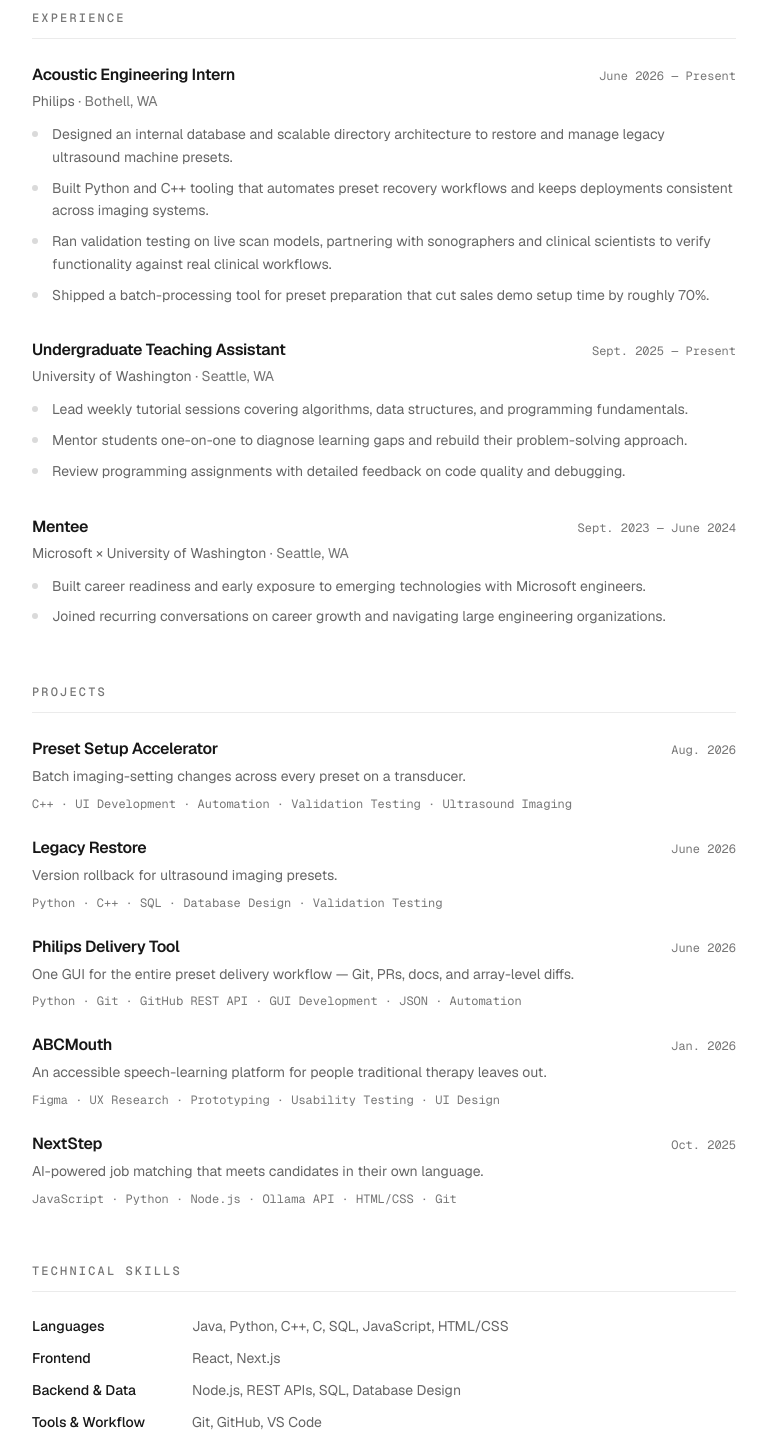
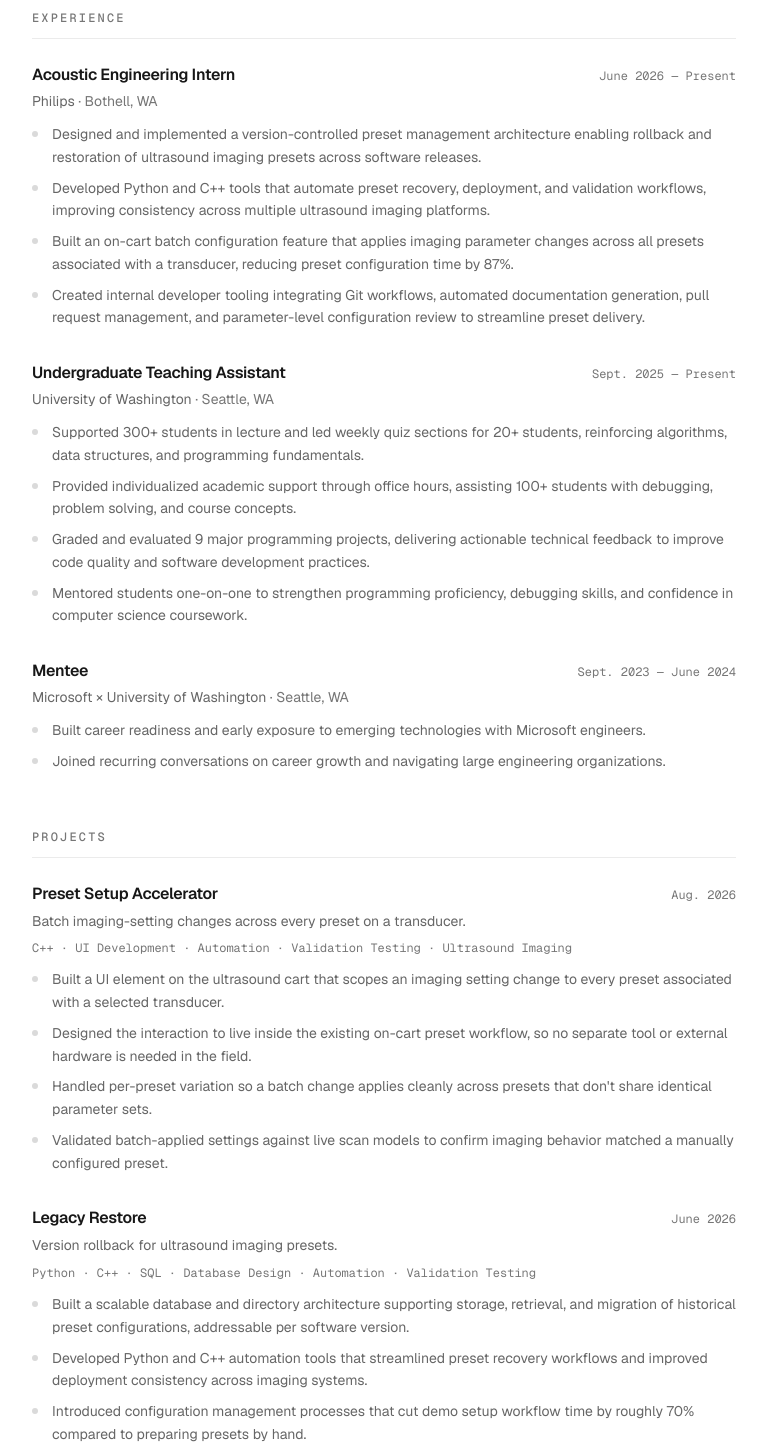
Before and after one commit to ujenniee/jennieung.github.io, a Next.js app: page /resume in a window 1280 px wide. Shown: the part 640-2086 px from the top of the page, without its empty margins (256-1023 px from the left). Built offline with nearby package versions, Linux system fonts and the light colour scheme.

Commit message:
Sync portfolio content with updated resume; add project bullets to resume page

```diff
--- a/app/resume/page.tsx
+++ b/app/resume/page.tsx
@@ -120,7 +120,7 @@ export default function ResumePage() {
           </ResumeSection>
 
           <ResumeSection title="Projects">
-            <div className="flex flex-col gap-6">
+            <div className="flex flex-col gap-8">
               {projects.map((project) => (
                 <div key={project.slug}>
                   <div className="flex flex-wrap items-baseline justify-between gap-x-4">
@@ -135,6 +135,22 @@ export default function ResumePage() {
                   <p className="mt-2 font-mono text-xs text-subtle-foreground">
                     {project.stack.join(" · ")}
                   </p>
+                  {project.caseStudy ? (
+                    <ul className="mt-3 flex flex-col gap-2">
+                      {project.caseStudy.approach.map((step) => (
+                        <li
+                          key={step.slice(0, 32)}
+                          className="relative pl-5 text-sm leading-relaxed text-muted-foreground"
+                        >
+                          <span
+                            aria-hidden
+                            className="absolute top-2 left-0 size-1.5 rounded-full bg-border-strong"
+                          />
+                          {step}
+                        </li>
+                      ))}
+                    </ul>
+                  ) : null}
                 </div>
               ))}
             </div>
--- a/data/experience.ts
+++ b/data/experience.ts
@@ -9,14 +9,14 @@ export const experience: ExperienceItem[] = [
     startDate: "June 2026",
     endDate: "Present",
     summary:
-      "Building internal tooling that restores and manages presets for ultrasound imaging systems.",
+      "Building internal tooling that restores, configures, and delivers presets for ultrasound imaging systems.",
     highlights: [
-      "Designed an internal database and scalable directory architecture to restore and manage legacy ultrasound machine presets.",
-      "Built Python and C++ tooling that automates preset recovery workflows and keeps deployments consistent across imaging systems.",
-      "Ran validation testing on live scan models, partnering with sonographers and clinical scientists to verify functionality against real clinical workflows.",
-      "Shipped a batch-processing tool for preset preparation that cut sales demo setup time by roughly 70%.",
+      "Designed and implemented a version-controlled preset management architecture enabling rollback and restoration of ultrasound imaging presets across software releases.",
+      "Developed Python and C++ tools that automate preset recovery, deployment, and validation workflows, improving consistency across multiple ultrasound imaging platforms.",
+      "Built an on-cart batch configuration feature that applies imaging parameter changes across all presets associated with a transducer, reducing preset configuration time by 87%.",
+      "Created internal developer tooling integrating Git workflows, automated documentation generation, pull request management, and parameter-level configuration review to streamline preset delivery.",
     ],
-    skills: ["Python", "C++", "Database Design", "Validation Testing", "Automation"],
+    skills: ["Python", "C++", "Git", "GitHub REST API", "Database Design", "Validation Testing", "Automation"],
   },
   {
     id: "uw-ta",
@@ -27,9 +27,10 @@ export const experience: ExperienceItem[] = [
     endDate: "Present",
     summary: "Teaching core computer science to undergraduates.",
     highlights: [
-      "Lead weekly tutorial sessions covering algorithms, data structures, and programming fundamentals.",
-      "Mentor students one-on-one to diagnose learning gaps and rebuild their problem-solving approach.",
-      "Review programming assignments with detailed feedback on code quality and debugging.",
+      "Supported 300+ students in lecture and led weekly quiz sections for 20+ students, reinforcing algorithms, data structures, and programming fundamentals.",
+      "Provided individualized academic support through office hours, assisting 100+ students with debugging, problem solving, and course concepts.",
+      "Graded and evaluated 9 major programming projects, delivering actionable technical feedback to improve code quality and software development practices.",
+      "Mentored students one-on-one to strengthen programming proficiency, debugging skills, and confidence in computer science coursework.",
     ],
     skills: ["Algorithms", "Data Structures", "Mentorship", "Code Review", "Technical Communication"],
   },
--- a/data/projects.ts
+++ b/data/projects.ts
@@ -6,12 +6,12 @@ export const projects: Project[] = [
     title: "Preset Setup Accelerator",
     tagline: "Batch imaging-setting changes across every preset on a transducer.",
     description:
-      "A control on the ultrasound cart that applies an imaging setting across all presets tied to a transducer in one pass, replacing preset-by-preset manual configuration and cutting sales team setup time by 87%.",
+      "A control on the ultrasound cart that applies an imaging setting across all presets tied to a transducer in one pass, replacing preset-by-preset manual configuration and cutting preset configuration time by 87%.",
     date: "Aug. 2026",
     featured: true,
     proprietary: true,
     outcomes: [
-      { metric: "87%", label: "Reduction in setup time" },
+      { metric: "87%", label: "Reduction in preset configuration time" },
       { metric: "One pass", label: "Instead of preset-by-preset edits" },
       { metric: "On-cart", label: "Built into the system UI" },
     ],
@@ -41,7 +41,7 @@ export const projects: Project[] = [
         },
       ],
       result:
-        "Setup time dropped by 87%. Applying a client-specific condition across a transducer's presets became a single operation instead of an afternoon of repetitive edits, letting the team spend setup time on clinical tasks rather than configuration.",
+        "Preset configuration time dropped by 87%. Applying a client-specific condition across a transducer's presets became a single operation instead of an afternoon of repetitive edits, letting the team spend setup time on clinical tasks rather than configuration.",
     },
   },
   {
@@ -54,19 +54,19 @@ export const projects: Project[] = [
     featured: true,
     proprietary: true,
     outcomes: [
-      { metric: "~70%", label: "Faster sales demo setup" },
+      { metric: "~70%", label: "Faster preset demo setup workflow" },
       { metric: "Side-by-side", label: "Preset comparison for demos" },
       { metric: "Reversible", label: "Upgrades across software versions" },
     ],
-    stack: ["Python", "C++", "SQL", "Database Design", "Validation Testing"],
+    stack: ["Python", "C++", "SQL", "Database Design", "Automation", "Validation Testing"],
     links: {},
     caseStudy: {
       problem:
         "Ultrasound presets are tied to the software version they shipped with, so once a system upgraded there was no supported path back. That made every upgrade a one-way decision: if a clinician preferred the previous preset, or a new one underperformed, the old configuration was effectively gone. A single failing preset could stop a line while a fix was developed.",
       approach: [
-        "Designed an internal database and directory architecture that keeps legacy presets addressable per software version.",
-        "Built Python and C++ tooling to automate preset recovery and keep deployments consistent across imaging systems.",
-        "Added batch processing so a full preset set could be prepared in one pass instead of configured by hand.",
+        "Built a scalable database and directory architecture supporting storage, retrieval, and migration of historical preset configurations, addressable per software version.",
+        "Developed Python and C++ automation tools that streamlined preset recovery workflows and improved deployment consistency across imaging systems.",
+        "Introduced configuration management processes that cut demo setup workflow time by roughly 70% compared to preparing presets by hand.",
         "Validated against live scan models with sonographers and clinical scientists before rollout.",
       ],
       decisions: [
@@ -79,8 +79,8 @@ export const projects: Project[] = [
           body: "Keeping presets addressable by software version means no upgrade destroys prior state. That property is also what makes side-by-side comparison possible — you can't demo old against new if the old one was overwritten.",
         },
         {
-          title: "Batch processing for demo preparation",
-          body: "Sales engineers were configuring demo systems by hand. Batching preset preparation cut setup time by roughly 70% and made side-by-side demos practical rather than a special request.",
+          title: "Configuration management instead of file-by-file setup",
+          body: "Preparing a demo system meant tracking down individual preset files and applying them one at a time. Driving setup through managed configuration cut demo setup workflow time by roughly 70% and made a prepared system reproducible rather than hand-assembled.",
         },
       ],
       result:
@@ -92,12 +92,12 @@ export const projects: Project[] = [
     title: "Philips Delivery Tool",
     tagline: "One GUI for the entire preset delivery workflow — Git, PRs, docs, and array-level diffs.",
     description:
-      "A Python GUI that wraps the Git CLI and GitHub REST API to collapse preset delivery — branch, commit, push, PR, reviewer assignment, Change Set Document, preflight — into a single reviewed workflow, with index-specific diffs for array-based JSON parameters.",
+      "A Python GUI that wraps the Git CLI and GitHub REST API to collapse preset delivery — branch, commit, push, PR, reviewer assignment, Change Set Document, preflight — into a single reviewed workflow with index-specific diffs for array-based JSON parameters, cutting delivery time from roughly 8 hours to 1.5.",
     date: "June 2026",
     featured: true,
     proprietary: true,
     outcomes: [
-      { metric: "Hours/week", label: "Of admin work reclaimed" },
+      { metric: "8h → 1.5h", label: "Preset delivery time" },
       { metric: "Index-level", label: "Diffs for array parameters" },
       { metric: "One surface", label: "Replaces five tool context switches" },
     ],
@@ -105,7 +105,7 @@ export const projects: Project[] = [
     links: {},
     caseStudy: {
       problem:
-        "Once a transducer preset is optimized, the change has to land in the central repository for every ultrasound preset across transducers. Getting it there meant a long chain of manual steps: Git operations, a Change Set Document, a pull request, chasing approvals, then starting preflight. Engineers collectively lost hours every week to it. The same change was documented twice, once in the Change Set Document and again in the PR description. Reviewers were added by hand on every PR. And reviewing the change itself was the worst part — preset parameters live in large one- and multi-dimensional arrays, so standard diff tools report that a value changed without identifying which index it belongs to, leaving engineers counting array positions by hand.",
+        "Once a transducer preset is optimized, the change has to land in the central repository for every ultrasound preset across transducers. Getting it there meant a long chain of manual steps: Git operations, a Change Set Document, a pull request, chasing approvals, then starting preflight. A single delivery ran about 8 hours end to end, and engineers collectively lost hours every week to it. The same change was documented twice, once in the Change Set Document and again in the PR description. Reviewers were added by hand on every PR. And reviewing the change itself was the worst part — preset parameters live in large one- and multi-dimensional arrays, so standard diff tools report that a value changed without identifying which index it belongs to, leaving engineers counting array positions by hand.",
       approach: [
         "Built a Python GUI wrapping the Git CLI so branch creation, staging, commit, push, and pull all happen in one place.",
         "Integrated the GitHub REST API to fetch repo collaborators, assign reviewers automatically, open pull requests, detect when the approval threshold is met, and start preflight.",
@@ -135,7 +135,7 @@ export const projects: Project[] = [
         },
       ],
       result:
-        "Preset delivery went from a multi-tool chain to a single reviewed workflow. Engineers stopped counting array indices by hand, stopped writing the same change summary twice, and stopped manually assigning reviewers — while keeping approval over every step that requires judgment. The reclaimed hours went back to optimization work instead of administration.",
+        "Preset delivery dropped from roughly 8 hours to 1.5. Engineers stopped counting array indices by hand, stopped writing the same change summary twice, and stopped manually assigning reviewers — while keeping approval over every step that requires judgment. The reclaimed hours went back to optimization work instead of administration.",
     },
   },
   {
@@ -209,8 +209,9 @@ export const projects: Project[] = [
       approach: [
         "Built resume analysis that extracts skills and experience, then matches against relevant opportunities.",
         "Developed a Chrome extension so candidates get help on the job boards they already use, instead of a separate destination site.",
-        "Created a translation and auto-generation pipeline that converts foreign-language experience into polished U.S.-standard resumes.",
+        "Created a translation and auto-generation pipeline that converts foreign-language experience into ATS-friendly, U.S.-standard resumes.",
         "Integrated an AI chatbot for in-context questions during the application process.",
+        "Collaborated in an Agile team, using Git and GitHub for version control and project coordination.",
       ],
       decisions: [
         {
--- a/data/skills.ts
+++ b/data/skills.ts
@@ -14,12 +14,12 @@ export const skillCategories: SkillCategory[] = [
   {
     id: "backend-data",
     title: "Backend & Data",
-    skills: ["Node.js", "REST APIs", "SQL", "Database Design"],
+    skills: ["Node.js", "REST APIs", "Ollama API", "SQL", "Database Design"],
   },
   {
     id: "tools",
     title: "Tools & Workflow",
-    skills: ["Git", "GitHub", "VS Code"],
+    skills: ["Git", "GitHub", "GitHub REST API", "VS Code"],
   },
   {
     id: "design",
```
Also changed, not shown: 1 other file (tests, documents, lock files or other folders).
